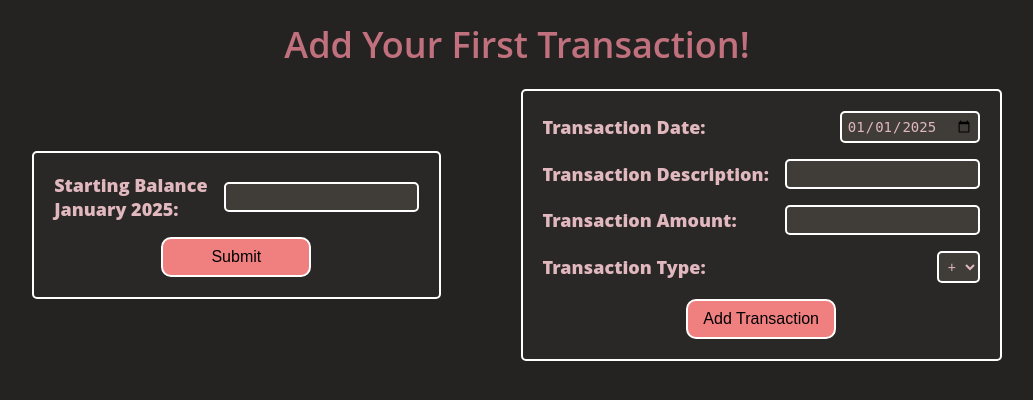
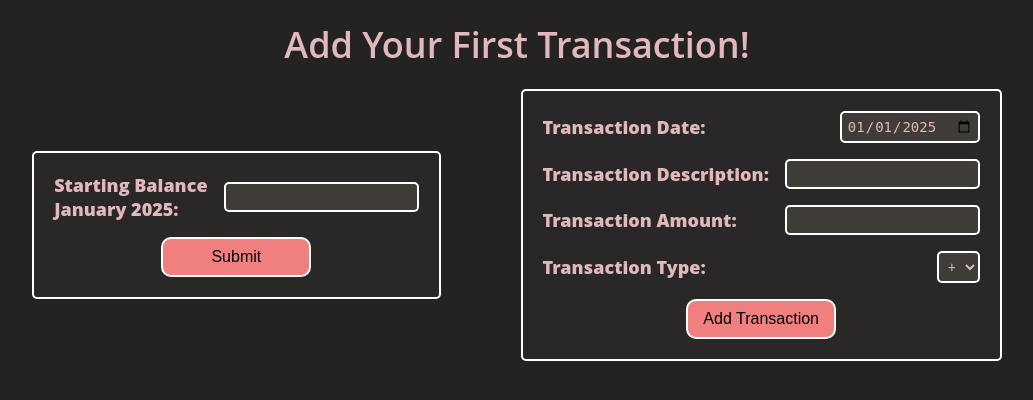
Before and after one commit to loganpinel06/Checkr-S, a Flask app: page /checkbook/2025/1 in a window 1280 px wide. Shown: the part 297-697 px from the top of the page, without its empty margins (123-1156 px from the left). Run offline with Flask 3, Linux system fonts and the light colour scheme; the visitor is signed in with stand-in values (Sample User, id 1); data that the repository does not hold is empty; parts of the project's set-up code (start-up, migrations or seed data) failed here and were passed over.

Commit message:
Updated the checkbook routes h3 styling

```diff
--- a/app/static/styles.css
+++ b/app/static/styles.css
@@ -214,7 +214,6 @@ span#formErrors {
 .tableData h3#tablePlaceholder {
   font-size: 36px;
   font-weight: 600;
-  color: #c1717d;
   margin: 20px;
 }
 .tableData table {
--- a/app/static/styles.scss
+++ b/app/static/styles.scss
@@ -318,8 +318,7 @@ span#formErrors {
     //style the placeholder message if there is no table
     h3#tablePlaceholder {
         font-size: 36px;
-        font-weight: 600;
-        color: darken($text-color, 20%);
+        font-weight: 600;;
         margin: 20px;
     }
 
```
Also changed, not shown: 1 other file.
